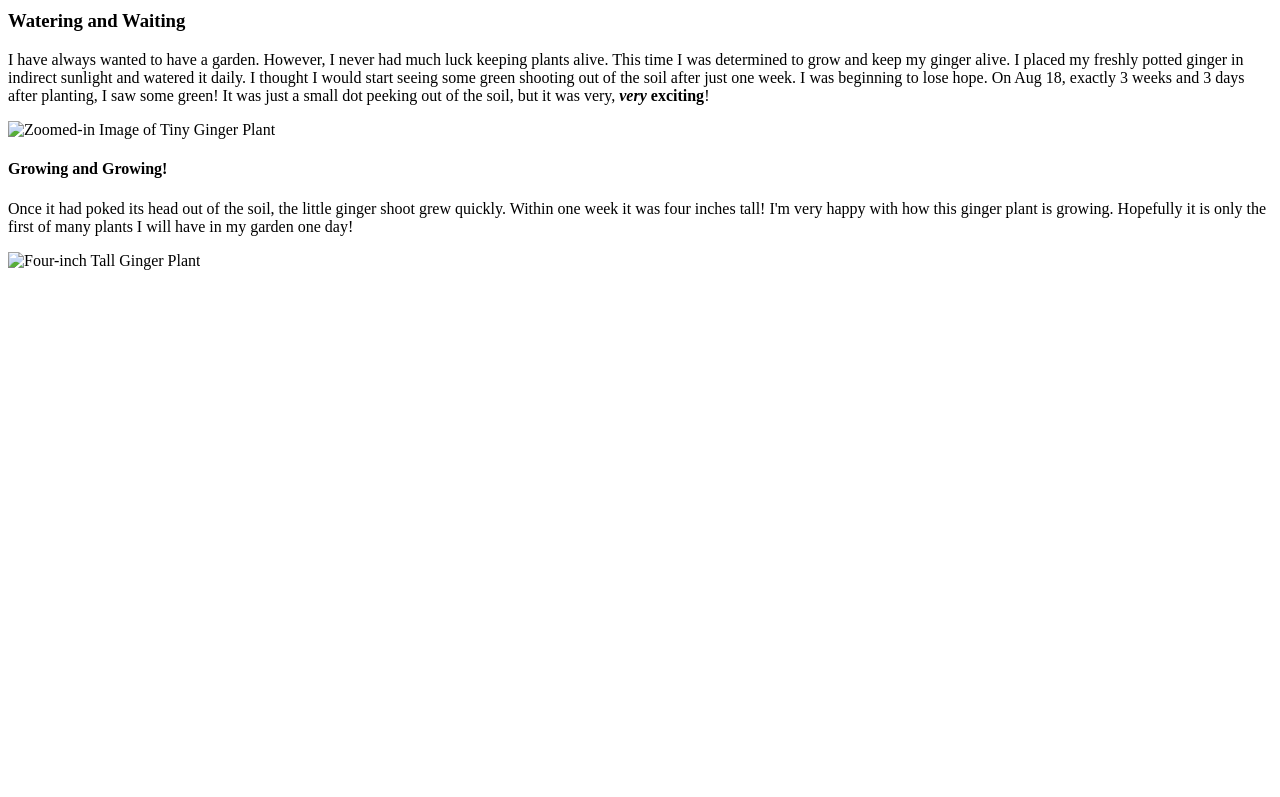
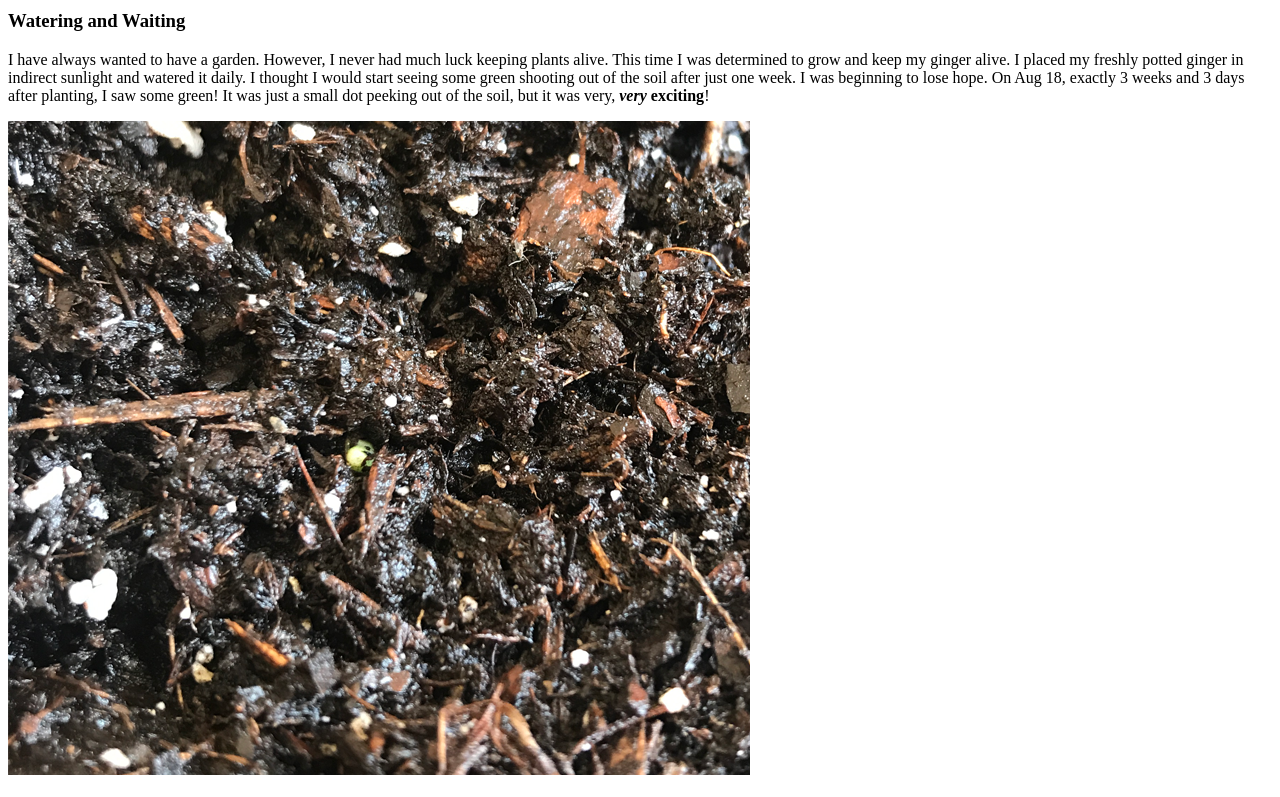
Before and after one commit to IraisIbarra/QuarantineActivities, a plain HTML site: page ginger.html in a window 1280 px wide. Shown: the part 780-1577 px from the top of the page. Before the commit the page ends 1058 px from the top, so only its background shows below. Drawn offline with Linux system fonts and the light colour scheme.

Commit message:
Fixed image links in ginger

```diff
--- a/ginger.html
+++ b/ginger.html
@@ -13,9 +13,9 @@
 	<img src="images/gingerroot.png" alt="Hand Holding a Ginger Rhizome">
 	<h3>Watering and Waiting</h3>
 	<p>I have always wanted to have a garden. However, I never had much luck keeping plants alive. This time I was determined to grow and keep my ginger alive. I placed my freshly potted ginger in indirect sunlight and watered it daily. I thought I would start seeing some green shooting out of the soil after just one week. I was beginning to lose hope. On Aug 18, exactly 3 weeks and 3 days after planting, I saw some green! It was just a small dot peeking out of the soil, but it was very, <strong><i>very</i> exciting</strong>!</p>
-	<img src="file:///Macintosh HD/Users/iraisibarra/Desktop/NVC Fall 2020/GitHub/html1/images/gingerpeek.png" alt="Zoomed-in Image of Tiny Ginger Plant">
+	<img src="images/gingerpeek.png" alt="Zoomed-in Image of Tiny Ginger Plant">
 	<h4>Growing and Growing!</h4>
 	<p>Once it had poked its head out of the soil, the little ginger shoot grew quickly. Within one week it was four inches tall! I'm very happy with how this ginger plant is growing. Hopefully it is only the first of many plants I will have in my garden one day!</p>
-	<img src="file:///Macintosh HD/Users/iraisibarra/Desktop/NVC Fall 2020/GitHub/html1/images/gingershoot.png" alt="Four-inch Tall Ginger Plant">
+	<img src="images/gingershoot.png" alt="Four-inch Tall Ginger Plant">
 </body>
 </html>
```
